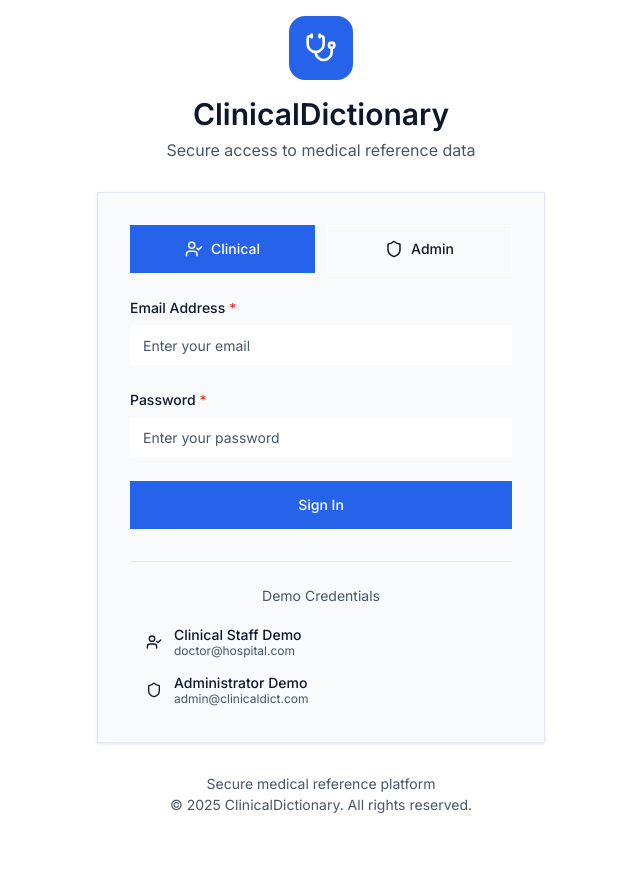
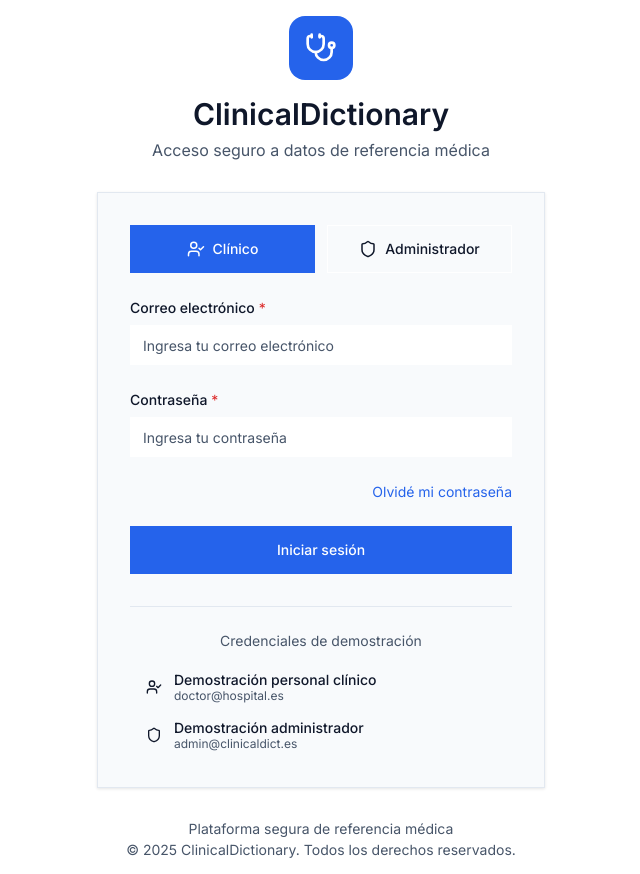
Before and after one commit to nestortada/ABCD_Mzclas, a React (Vite) app in the folder frontend/: page /login in a window 1280 px wide. Shown: the whole page, without its empty margins (319-959 px from the left). Before the commit the page ends 829 px from the top, so only its background shows below. Built offline with nearby package versions, Linux system fonts and the light colour scheme.

Commit message:
Localize login page to Spanish

```diff
--- a/frontend/src/pages/login/index.jsx
+++ b/frontend/src/pages/login/index.jsx
@@ -47,11 +47,11 @@ const LoginPage = () => {
 
       // Simple validation for demo
         if (!formData?.email || !formData?.password) {
-        throw new Error('Please fill in all fields');
+          throw new Error('Por favor complete todos los campos');
         }
 
         if (formData?.password?.length < 6) {
-        throw new Error('Password must be at least 6 characters');
+          throw new Error('La contraseña debe tener al menos 6 caracteres');
         }
 
       // Authenticate user
@@ -73,15 +73,15 @@ const LoginPage = () => {
   const demoCredentials = [
     {
       role: 'clinical',
-      email: 'doctor@hospital.com',
+        email: 'doctor@hospital.es',
       password: 'clinical123',
-      label: 'Clinical Staff Demo'
+        label: 'Demostración personal clínico'
     },
     {
       role: 'admin',
-      email: 'admin@clinicaldict.com',
+        email: 'admin@clinicaldict.es',
       password: 'admin123',
-      label: 'Administrator Demo'
+        label: 'Demostración administrador'
     }
   ];
 
@@ -104,7 +104,7 @@ const LoginPage = () => {
           </div>
           <h1 className="text-3xl font-semibold text-foreground">ClinicalDictionary</h1>
           <p className="mt-2 text-muted-foreground">
-            Secure access to medical reference data
+            Acceso seguro a datos de referencia médica
           </p>
         </div>
 
@@ -120,7 +120,7 @@ const LoginPage = () => {
                 className="h-12"
               >
                 <Icon name="UserCheck" size={18} className="mr-2" />
-                Clinical
+                Clínico
               </Button>
               <Button
                 type="button"
@@ -129,33 +129,43 @@ const LoginPage = () => {
                 className="h-12"
               >
                 <Icon name="Shield" size={18} className="mr-2" />
-                Admin
+                Administrador
               </Button>
             </div>
 
             {/* Email Input */}
             <Input
-              label="Email Address"
+              label="Correo electrónico"
               type="email"
               name="email"
               value={formData?.email}
               onChange={handleInputChange}
-              placeholder="Enter your email"
+              placeholder="Ingresa tu correo electrónico"
               required
               disabled={isLoading}
             />
 
             {/* Password Input */}
               <Input
-              label="Password"
+                label="Contraseña"
                 type="password"
                 name="password"
                 value={formData?.password}
                 onChange={handleInputChange}
-              placeholder="Enter your password"
+                placeholder="Ingresa tu contraseña"
                 required
                 disabled={isLoading}
               />
+
+              <div className="text-right">
+                <button
+                  type="button"
+                  className="text-sm text-primary hover:underline"
+                  disabled={isLoading}
+                >
+                  Olvidé mi contraseña
+                </button>
+              </div>
 
             {/* Error Message */}
               {error && (
@@ -174,14 +184,14 @@ const LoginPage = () => {
               fullWidth
               className="h-12"
             >
-              {isLoading ? 'Signing In...' : 'Sign In'}
+              {isLoading ? 'Iniciando sesión...' : 'Iniciar sesión'}
             </Button>
           </form>
 
           {/* Demo Credentials */}
           <div className="mt-8 pt-6 border-t border-border">
             <p className="text-sm text-muted-foreground mb-4 text-center">
-              Demo Credentials
+              Credenciales de demostración
             </p>
             <div className="space-y-2">
               {demoCredentials?.map((cred, index) => (
@@ -209,8 +219,8 @@ const LoginPage = () => {
 
         {/* Footer */}
           <div className="text-center text-sm text-muted-foreground">
-          <p>Secure medical reference platform</p>
-          <p className="mt-1">© 2025 ClinicalDictionary. All rights reserved.</p>
+            <p>Plataforma segura de referencia médica</p>
+            <p className="mt-1">© 2025 ClinicalDictionary. Todos los derechos reservados.</p>
           </div>
       </div>
     </div>
```
Lines whose indentation alone changed are shown as unchanged.
